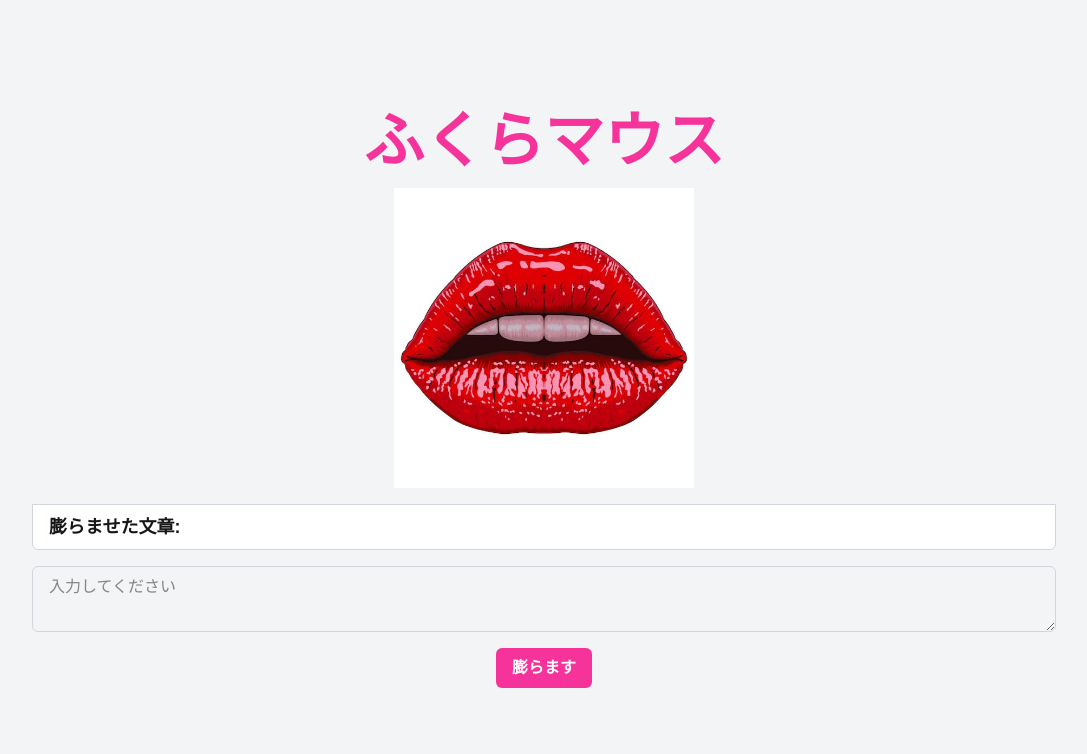
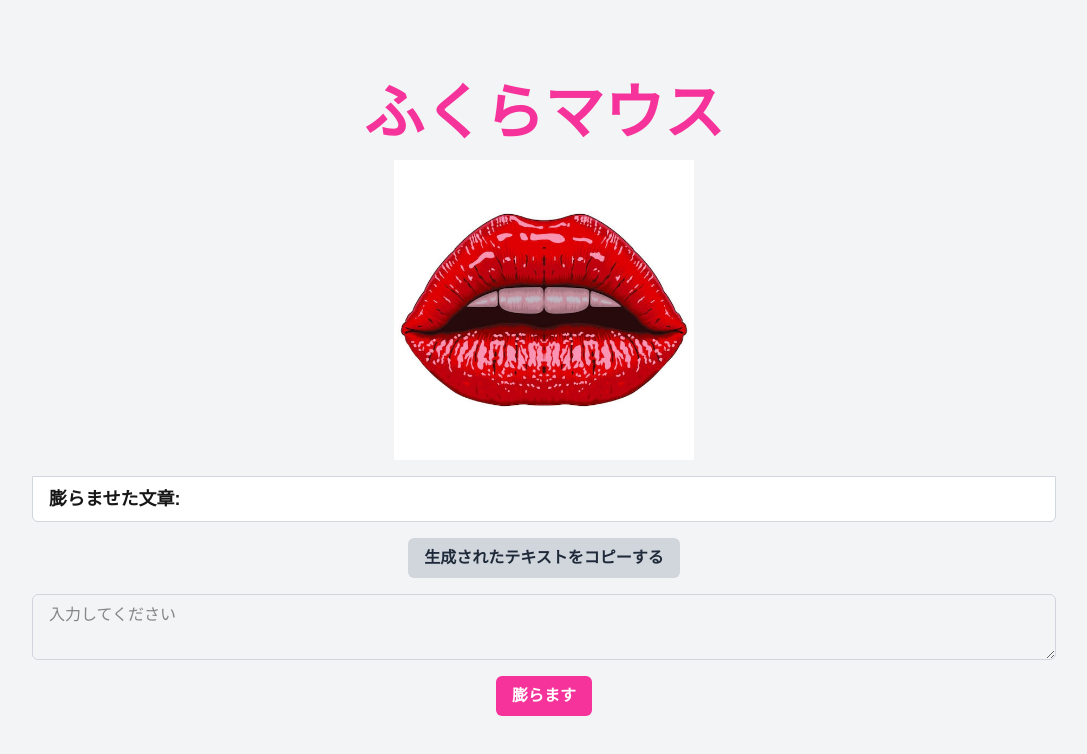
Before and after one commit to soundPorco/fukura-mouth, a Next.js app: page / in a window 1280 px wide. Shown: the top 754 px of the page, without its empty margins (96-1183 px from the left). Built offline with nearby package versions, Linux system fonts and the light colour scheme.

Commit message:
add: 生成された文章をコピーするボタンを追加。関連#3

```diff
--- a/app/page.tsx
+++ b/app/page.tsx
@@ -37,12 +37,19 @@ export default function Home() {
             <p className="text-lg font-bold border border-gray-300 rounded-b-md  py-2 px-4 bg-white w-[80%]">
                 膨らませた文章:{result}
             </p>
+            <button
+                className="bg-gray-300 hover:bg-gray-400 text-gray-800 font-bold py-2 px-4 rounded-md"
+                onClick={() => navigator.clipboard.writeText(result)}
+            >
+                生成されたテキストをコピーする
+            </button>
             <textarea
                 placeholder="入力してください"
                 value={inputValue}
                 onChange={(e) => setInputValue(e.target.value)}
                 className="border border-gray-300 w-[80%] rounded-md py-2 px-4 focus:outline-none focus:ring-2 focus:ring-pink-500"
             />
+
             <button
                 className="bg-pink-500 hover:bg-pink-600 text-white font-bold py-2 px-4 rounded-md"
                 // onClick={() => {
```
